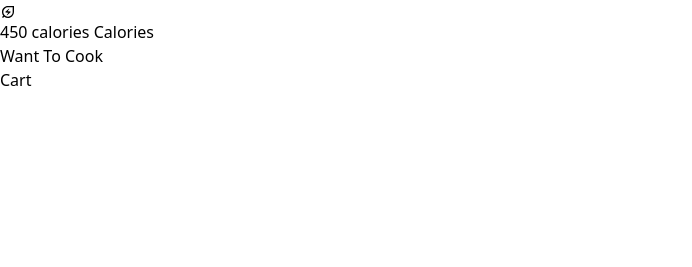
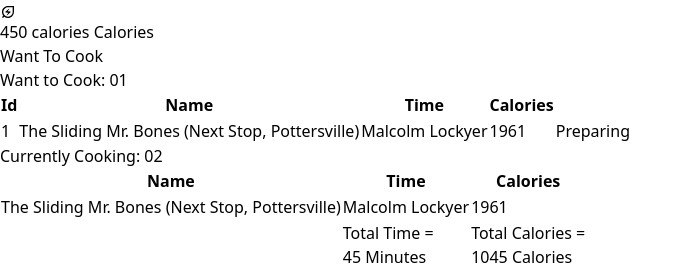
Before and after one commit to aaaziim/chefs-table, a React (Vite) app: page / in a window 1280 px wide. Shown: the part 3988-4255 px from the top of the page, without its empty margins (0-692 px from the left). Before the commit the page ends 4080 px from the top, so only its background shows below. Built offline with nearby package versions, Linux system fonts and the light colour scheme.

Commit message:
Cat Added Design Structured

```diff
--- a/src/App.jsx
+++ b/src/App.jsx
@@ -1,7 +1,7 @@
 import { useState } from 'react'
 import './App.css'
 import Header from './components/Header/Header'
-import Blogs from './components/Header/Blogs/Blogs'
+import Blogs from './components/Blogs/Blogs'
 
 function App() {
   const [count, setCount] = useState(0)
--- a/src/components/Header/Blogs/Blogs.jsx
+++ b/src/components/Blogs/Blogs.jsx
@@ -1,5 +1,6 @@
 import { useEffect, useState } from "react";
-import Blog from "../../Blog/Blog";
+import Blog from "../Blog/Blog";
+import Cart from "../Cart/Cart";
 
 const Blogs = () => {
 
@@ -23,15 +24,15 @@ const Blogs = () => {
                 to become an exceptionally well world-class Programmer.
             </p>
 
-            <div className="md:flex">
-                <div className="md:w-2/3 grid grid-cols-1 md:grid-cols-2 gap-3">
+            <div className="lg:flex gap-4">
+                <div className="lg:w-2/3 grid grid-cols-1 md:grid-cols-2 gap-3">
                     {
                         blogs.map(blog => <Blog key={blog.recipe_id} blog={blog}></Blog>)
 
                     }
                 </div>
-                <div className="w-1/3">
-                    Cart
+                <div className="lg:w-1/3 rounded-xl border-gray-100 border-2 p-6 min-h-full">
+                    <Cart></Cart>
                 </div>
             </div>
         </section>
--- /dev/null
+++ b/src/components/Cart/Cart.jsx
@@ -0,0 +1,35 @@
+import React from 'react';
+import CartProcessing from './CartProcessing';
+
+const Cart = () => {
+    return (
+        <div>
+            <h1 className="text-2xl font-bold text-center my-2 pb-2 border-b-2">Want to Cook: 01</h1>
+            <table className="w-full border-collapse">
+                <thead>
+                    <tr>
+                        <th>Id</th>
+                        <th>Name</th>
+                        <th>Time</th>
+                        <th>Calories</th>
+                    </tr>
+                </thead>
+                <tbody>
+                    <tr className="bg-gray-100 text-center">
+                        <td className="px-4 py-2 rounded-l-xl">1</td>
+                        <td className="px-4 py-2">The Sliding Mr. Bones (Next Stop, Pottersville)</td>
+                        <td className="px-4 py-2">Malcolm Lockyer</td>
+                        <td className="px-4 py-2">1961</td>
+                        <td className="px-4 py-2 rounded-r-xl">
+                            <button className="px-3 py-2 bg-[#0BE58A] rounded-lg my-4">Preparing</button>
+                        </td>
+                    </tr>
+                </tbody>
+            </table>
+
+            <CartProcessing></CartProcessing>
+        </div>
+    );
+};
+
+export default Cart;
--- /dev/null
+++ b/src/components/Cart/CartProcessing.jsx
@@ -0,0 +1,40 @@
+import React from 'react';
+
+const CartProcessing = () => {
+    return (
+        <div>
+            <h1 className="text-2xl font-bold text-center my-2 pb-2 border-b-2">Currently Cooking: 02</h1>
+            <table className="w-full border-collapse">
+                <thead>
+                    <tr>
+                        <th>Name</th>
+                        <th>Time</th>
+                        <th>Calories</th>
+                    </tr>
+                </thead>
+                <tbody>
+                    <tr className="bg-gray-100 text-center">
+                        <td className="px-4 py-2 rounded-l-xl">The Sliding Mr. Bones (Next Stop, Pottersville)</td>
+                        <td className="px-4 py-2">Malcolm Lockyer</td>
+                        <td className="px-4 py-2">1961</td>
+
+                    </tr>
+                    <tr>
+                        <td></td>
+                        <td className="px-4 py-2">
+                            Total Time = <br />
+                            45 Minutes
+                        </td>
+                        <td className="px-4 py-2">
+                            Total Calories = <br />
+                            1045 Calories
+                        </td>
+                    </tr>
+                </tbody>
+            </table>
+
+        </div>
+    );
+};
+
+export default CartProcessing;
```
